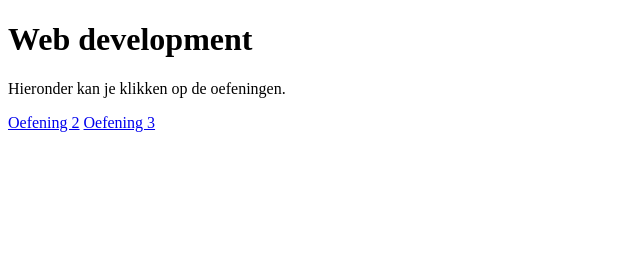
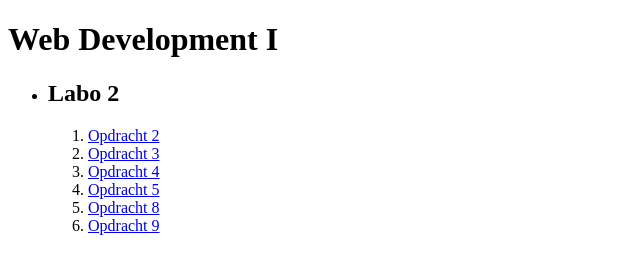
Before and after one commit to IntiVanparijs/WebDevelopment, a plain HTML site: page index.html in a window 1280 px wide. Shown: the whole page, without its empty margins (0-640 px from the left). Drawn offline with Linux system fonts and the light colour scheme.

Commit message:
labo 2 HTML

```diff
--- a/index.html
+++ b/index.html
@@ -5,11 +5,19 @@
     <title>Title</title>
 </head>
 <body>
-<h1>
-    Web development
-</h1>
-    <p>Hieronder kan je klikken op de oefeningen.</p>
-    <a href="/WebDevelopment/labo_2/opdracht_2.html">Oefening 2</a>
-    <a href="/WebDevelopment/labo_2/opdracht_3.html">Oefening 3</a>
+<h1>Web Development I</h1>
+<ul>
+    <li>
+        <h2>Labo 2</h2>
+        <ol>
+            <li><a href="labo_2/opdracht_2.html">Opdracht 2</a></li>
+            <li><a href="labo_2/opdracht_3.html">Opdracht 3</a></li>
+            <li><a href="labo_2/opdracht_4.html">Opdracht 4</a></li>
+            <li><a href="labo_2/opdracht_5.html">Opdracht 5</a></li>
+            <li><a href="labo_2/opdracht_8.html">Opdracht 8</a></li>
+            <li><a href="labo_2/Voorbeeld%20headings.html">Opdracht 9</a></li>
+        </ol>
+    </li>
+</ul>
 </body>
 </html>
```
